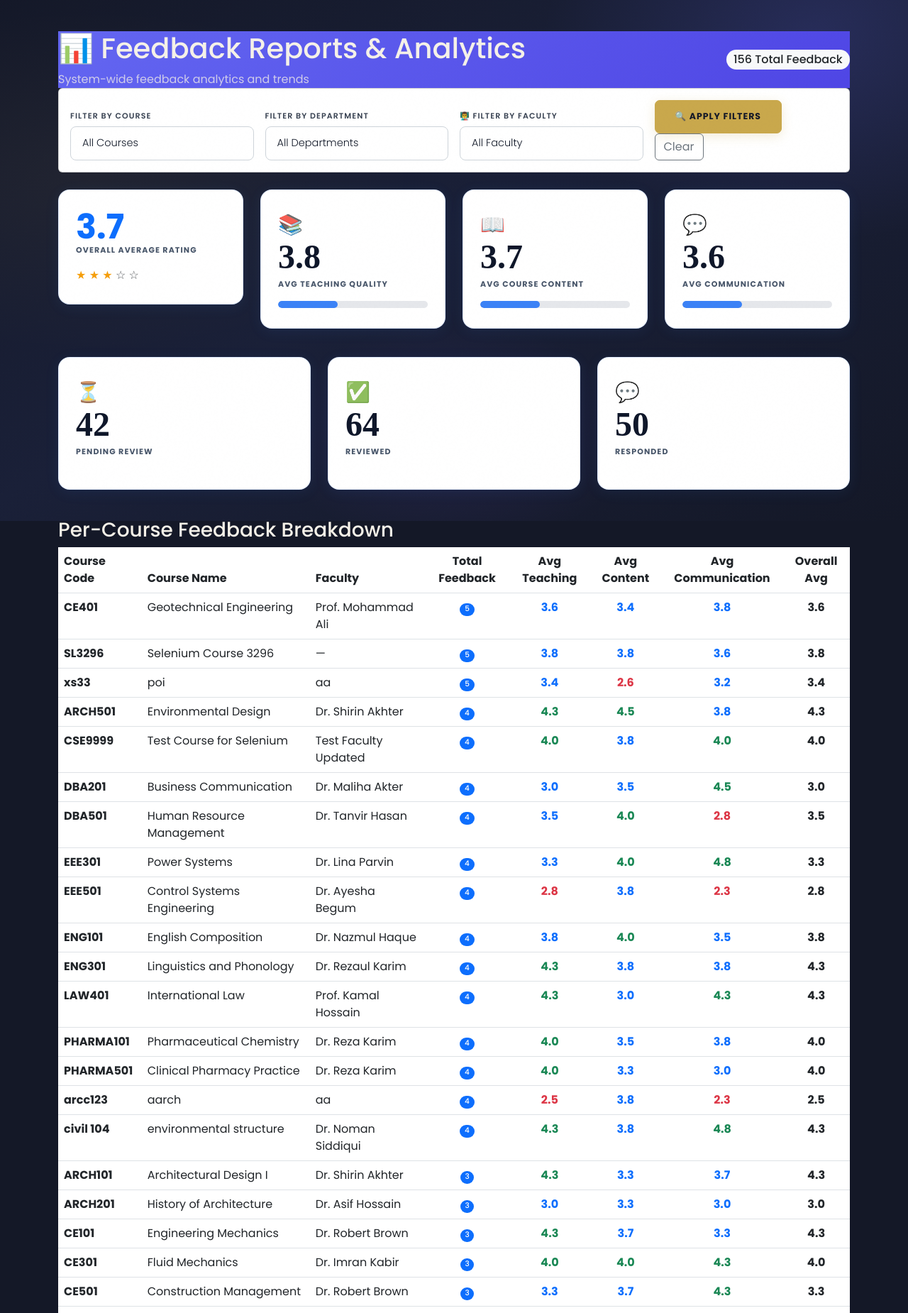
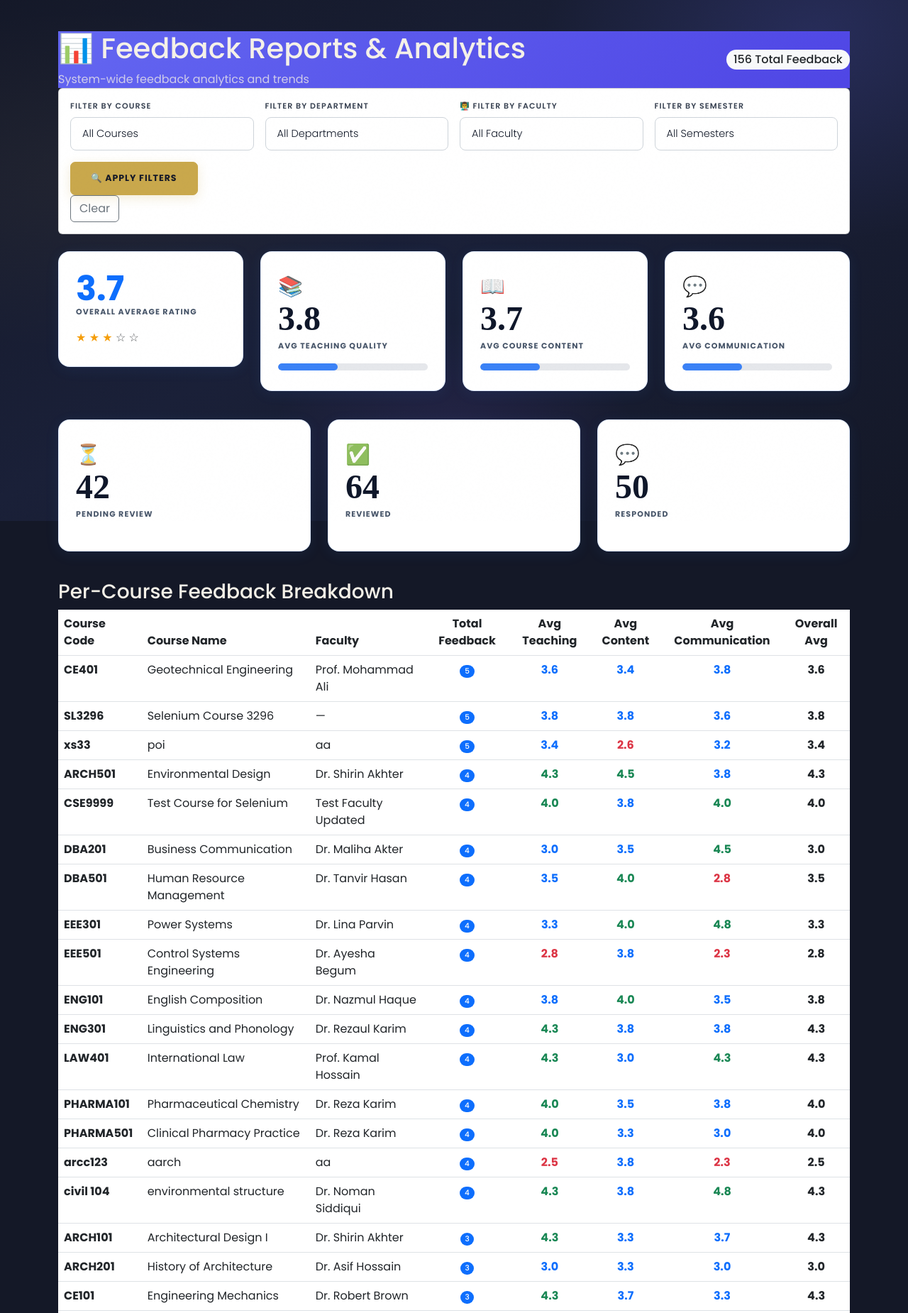
Before and after one commit to anjumaAlam/FeedbackFlow, a Django app: page /reports/feedback/ in a window 1280 px wide. Shown: the part 66-1916 px from the top of the page at 71% size. Run offline with Django 5.2, Linux system fonts and the light colour scheme; a user stored in the database is signed in; data comes from the database, SQL or seed files in the repository.

Commit message:
feat: Admin analytics (FR 7.1, 7.2), announcement system (OR 2.11), task list fixes

```diff
--- a/users/forms.py
+++ b/users/forms.py
@@ -1,7 +1,7 @@
 from django import forms
 from django.core.exceptions import ValidationError
 import re
-from .models import User
+from .models import User, Announcement
 
 DEPARTMENT_CHOICES = [
     ('', 'Select Department'),
@@ -444,3 +444,34 @@ class AdminStudentUpdateForm(forms.Form):
             'placeholder': 'Write the update message for the student...'
         })
     )
+
+
+class AnnouncementForm(forms.ModelForm):
+    TARGET_ROLE_CHOICES = [
+        ('', 'All (Everyone)'),
+        ('Student', 'Student'),
+        ('Faculty', 'Faculty'),
+        ('HOD', 'Head of Department'),
+        ('Staff', 'Staff'),
+        ('DAO', 'Dean of Administration Office'),
+        ('Admin', 'Administrator'),
+        ('Committee', 'Committee Member'),
+    ]
+
+    target_roles = forms.ChoiceField(
+        choices=TARGET_ROLE_CHOICES,
+        required=False,
+        widget=forms.Select(attrs={'class': 'form-select'}),
+        help_text='Select the specific role to target, or leave as All.'
+    )
+
+    class Meta:
+        model = Announcement
+        fields = ['title', 'content', 'priority', 'target_roles', 'is_active', 'expires_at']
+        widgets = {
+            'title': forms.TextInput(attrs={'class': 'form-control', 'placeholder': 'Announcement Title'}),
+            'content': forms.Textarea(attrs={'class': 'form-control', 'rows': 4, 'placeholder': 'Write announcement content here...'}),
+            'priority': forms.Select(attrs={'class': 'form-select'}),
+            'is_active': forms.CheckboxInput(attrs={'class': 'form-check-input'}),
+            'expires_at': forms.DateTimeInput(attrs={'class': 'form-control', 'type': 'datetime-local'}),
+        }
--- /dev/null
+++ b/users/management/__init__.py
@@ -0,0 +1 @@
+# management package init
--- /dev/null
+++ b/users/management/commands/__init__.py
@@ -0,0 +1 @@
+# commands package init
--- a/users/templates/users/feedback_reports.html
+++ b/users/templates/users/feedback_reports.html
@@ -93,6 +93,15 @@
                        {% endfor %}
                    </select>
                </div>
+                <div class="col-md-3">
+                    <label class="form-label fw-semibold text-dark">Filter by Semester</label>
+                    <select name="semester" class="form-select">
+                        <option value="">All Semesters</option>
+                        {% for sem in semesters %}
+                        <option value="{{ sem }}" {% if semester_filter == sem %}selected{% endif %}>{{ sem }}</option>
+                        {% endfor %}
+                    </select>
+                </div>
                <div class="col-md-3">
                    <button type="submit" class="btn btn-primary me-2">🔍 Apply Filters</button>
                    <a href="{% url 'feedback_reports' %}" class="btn btn-outline-secondary">Clear</a>
@@ -281,6 +290,55 @@
    </div>
    {% endif %}
 
+   <!-- Semester-wise Comparison (FR 7.2) -->
+   {% if semester_comparison %}
+   <div class="row mb-4">
+       <div class="col-12">
+           <h3 class="section-title">📊 Semester-wise Feedback Comparison</h3>
+           <div class="modern-table">
+               <table class="table table-hover mb-0">
+                   <thead>
+                   <tr>
+                       <th>Semester</th>
+                       <th class="text-center">Total Feedback</th>
+                       <th class="text-center">Avg Teaching</th>
+                       <th class="text-center">Avg Content</th>
+                       <th class="text-center">Avg Communication</th>
+                       <th class="text-center">Overall Avg</th>
+                   </tr>
+                   </thead>
+                   <tbody>
+                   {% for sem in semester_comparison %}
+                   <tr>
+                       <td><strong>{{ sem.course__semester }}</strong></td>
+                       <td class="text-center"><span class="badge bg-primary">{{ sem.count }}</span></td>
+                       <td class="text-center">
+                           <span class="{% if sem.avg_teaching >= 4 %}text-success{% elif sem.avg_teaching >= 3 %}text-primary{% else %}text-danger{% endif %} fw-bold">
+                               {{ sem.avg_teaching|floatformat:1 }}
+                           </span>
+                       </td>
+                       <td class="text-center">
+                           <span class="{% if sem.avg_content >= 4 %}text-success{% elif sem.avg_content >= 3 %}text-primary{% else %}text-danger{% endif %} fw-bold">
+                               {{ sem.avg_content|floatformat:1 }}
+                           </span>
+                       </td>
+                       <td class="text-center">
+                           <span class="{% if sem.avg_communication >= 4 %}text-success{% elif sem.avg_communication >= 3 %}text-primary{% else %}text-danger{% endif %} fw-bold">
+                               {{ sem.avg_communication|floatformat:1 }}
+                           </span>
+                       </td>
+                       <td class="text-center">
+                           <strong>{{ sem.avg_teaching|floatformat:1 }}</strong>
+                       </td>
+                   </tr>
+                   {% endfor %}
+                   </tbody>
+               </table>
+           </div>
+       </div>
+   </div>
+   {% endif %}
+
    {% else %}
    <!-- Empty State -->
    <div class="empty-state">
--- a/users/urls.py
+++ b/users/urls.py
@@ -43,6 +43,10 @@ urlpatterns = [
     path('dashboard/users/<int:user_id>/delete/',         views.admin_user_delete,        name='admin_user_delete'),
     path('dashboard/users/<int:user_id>/toggle-active/',  views.admin_user_toggle_active, name='admin_user_toggle_active'),
 
+    # ── Announcements (Admin) ─────────────────────────────────────────────
+    path('dashboard/announcements/', views.admin_announcement_list, name='admin_announcement_list'),
+    path('dashboard/announcements/add/', views.admin_announcement_add, name='admin_announcement_add'),
+    path('dashboard/announcements/<int:announcement_id>/delete/', views.admin_announcement_delete, name='admin_announcement_delete'),
     # ── Reports ───────────────────────────────────────────────────────────
     path('dashboard/feedback-reports/', views.feedback_reports, name='feedback_reports'),
     path('reports/feedback/',           views.feedback_reports, name='feedback_reports_alt'),
--- a/users/views.py
+++ b/users/views.py
@@ -1,7 +1,7 @@
 from django.shortcuts import render, redirect, get_object_or_404
 from django.contrib.auth import authenticate, login, logout
 from django.contrib import messages
-from django.contrib.auth.decorators import login_required
+from django.contrib.auth.decorators import login_required, user_passes_test
 from django.contrib.auth.tokens import default_token_generator
 from django.utils.http import urlsafe_base64_encode, urlsafe_base64_decode
 from django.utils.encoding import force_bytes, force_str
@@ -514,12 +514,13 @@ def hod_faculty_list(request):
 def feedback_reports(request):
     if request.user.role not in ['Admin', 'HOD']:
         return redirect('login')
-    dept_filter   = request.GET.get('department', '')
-    date_from     = request.GET.get('date_from', '')
-    date_to       = request.GET.get('date_to', '')
-    course_filter = request.GET.get('course', '')
+    dept_filter    = request.GET.get('department', '')
+    date_from      = request.GET.get('date_from', '')
+    date_to        = request.GET.get('date_to', '')
+    course_filter  = request.GET.get('course', '')
     faculty_filter = request.GET.get('faculty', '')
-    feedbacks     = Feedback.objects.all()
+    semester_filter = request.GET.get('semester', '')  # FR 7.2: semester filter
+    feedbacks      = Feedback.objects.all()
     if request.user.role == 'HOD':
         feedbacks = feedbacks.filter(course__department=request.user.department)
     if dept_filter:
@@ -532,6 +533,8 @@ def feedback_reports(request):
         feedbacks = feedbacks.filter(course_id=course_filter)
     if faculty_filter:
         feedbacks = feedbacks.filter(faculty_id=faculty_filter)
+    if semester_filter:
+        feedbacks = feedbacks.filter(course__semester=semester_filter)
     avg_ratings = feedbacks.aggregate(
         avg_teaching=Avg('teaching_rating'),
         avg_content=Avg('content_rating'),
@@ -554,24 +557,55 @@ def feedback_reports(request):
         'Reviewed':  feedbacks.filter(status='Reviewed').count(),
         'Responded': feedbacks.filter(status='Responded').count(),
     }
+
+    # FR 7.2: Semester-wise comparison data
+    all_fb = Feedback.objects.all()
+    if request.user.role == 'HOD':
+        all_fb = all_fb.filter(course__department=request.user.department)
+    semester_comparison = (
+        all_fb
+        .exclude(course__semester__isnull=True)
+        .exclude(course__semester='')
+        .values('course__semester')
+        .annotate(
+            count=Count('id'),
+            avg_teaching=Avg('teaching_rating'),
+            avg_content=Avg('content_rating'),
+            avg_communication=Avg('communication_rating'),
+        )
+        .order_by('course__semester')
+    )
+
+    # Available semesters for filter dropdown
+    semesters = (
+        Course.objects.exclude(semester__isnull=True)
+        .exclude(semester='')
+        .values_list('semester', flat=True)
+        .distinct()
+        .order_by('semester')
+    )
+
     context = {
-        'feedbacks':          feedbacks,
-        'course_stats':       course_stats,
-        'total_feedback':     feedbacks.count(),
-        'avg_teaching':       avg_teaching,
-        'avg_content':        avg_content,
-        'avg_communication':  avg_communication,
-        'overall_avg':        overall_avg,
-        'status_counts':      status_counts,
-        'dept_filter':        dept_filter,
-        'date_from':          date_from,
-        'date_to':            date_to,
-        'course_filter':      course_filter,
-        'faculty_filter':     faculty_filter,
-        'departments':        User.DEPARTMENT_CHOICES,
-        'department_choices': User.DEPARTMENT_CHOICES,
-        'courses':            (Course.objects.filter(department=request.user.department, is_active=True).order_by('course_code') if request.user.role == 'HOD' else Course.objects.filter(is_active=True).order_by('course_code')),
-        'faculty_list':       (User.objects.filter(role='Faculty', department=request.user.department) if request.user.role == 'HOD' else User.objects.filter(role='Faculty').order_by('full_name')),
+        'feedbacks':            feedbacks,
+        'course_stats':         course_stats,
+        'total_feedback':       feedbacks.count(),
+        'avg_teaching':         avg_teaching,
+        'avg_content':          avg_content,
+        'avg_communication':    avg_communication,
+        'overall_avg':          overall_avg,
+        'status_counts':        status_counts,
+        'dept_filter':          dept_filter,
+        'date_from':            date_from,
+        'date_to':              date_to,
+        'course_filter':        course_filter,
+        'faculty_filter':       faculty_filter,
+        'semester_filter':      semester_filter,
+        'departments':          User.DEPARTMENT_CHOICES,
+        'department_choices':   User.DEPARTMENT_CHOICES,
+        'courses':              (Course.objects.filter(department=request.user.department, is_active=True).order_by('course_code') if request.user.role == 'HOD' else Course.objects.filter(is_active=True).order_by('course_code')),
+        'faculty_list':         (User.objects.filter(role='Faculty', department=request.user.department) if request.user.role == 'HOD' else User.objects.filter(role='Faculty').order_by('full_name')),
+        'semesters':            semesters,
+        'semester_comparison':  semester_comparison,
     }
     return render(request, 'users/feedback_reports.html', context)
 
@@ -1208,9 +1242,15 @@ def task_list(request):
     tasks  = Task.objects.filter(student=request.user)
     daily  = tasks.filter(task_type='Daily')
     weekly = tasks.filter(task_type='Weekly')
+
+    total_tasks = tasks.count()
+    completed_tasks = tasks.filter(is_done=True).count()
+
     return render(request, 'users/task_list.html', {
         'daily':  daily,
         'weekly': weekly,
+        'total_tasks': total_tasks,
+        'completed_tasks': completed_tasks,
     })
 
 
@@ -1292,3 +1332,53 @@ def dao_dashboard(request):
         'staff_list':          staff_list,
     }
     return render(request, 'users/dao_dashboard.html', context)
+
+
+@login_required
+@user_passes_test(lambda u: u.role == 'Admin')
+def admin_announcement_list(request):
+    from .models import Announcement
+    announcements = Announcement.objects.all().order_by('-created_at')
+    context = {
+        'announcements': announcements,
+        'page_title': 'Announcements'
+    }
+    return render(request, 'users/admin_announcement_list.html', context)
+
+
+@login_required
+@user_passes_test(lambda u: u.role == 'Admin')
+def admin_announcement_add(request):
+    from .forms import AnnouncementForm
+    if request.method == 'POST':
+        form = AnnouncementForm(request.POST)
+        if form.is_valid():
+            announcement = form.save(commit=False)
+            announcement.created_by = request.user
+            announcement.save()
+            messages.success(request, 'Announcement created successfully.')
+            return redirect('admin_announcement_list')
+    else:
+        form = AnnouncementForm()
+    context = {
+        'form': form,
+        'page_title': 'Add Announcement'
+    }
+    return render(request, 'users/admin_announcement_form.html', context)
+
+
+@login_required
+@user_passes_test(lambda u: u.role == 'Admin')
+def admin_announcement_delete(request, announcement_id):
+    from .models import Announcement
+    announcement = get_object_or_404(Announcement, id=announcement_id)
+    if request.method == 'POST':
+        title = announcement.title
+        announcement.delete()
+        messages.success(request, f'Announcement "{title}" deleted.')
+        return redirect('admin_announcement_list')
+    context = {
+        'announcement': announcement,
+        'page_title': 'Delete Announcement'
+    }
+    return render(request, 'users/admin_announcement_delete.html', context)
```
Also changed, not shown: users/management/commands/backup_db.py (added, +107 -0 lines), users/templates/users/admin_announcement_delete.html (added, +21 -0 lines), users/templates/users/admin_announcement_form.html (added, +39 -0 lines), users/templates/users/admin_announcement_list.html (added, +74 -0 lines), users/templates/users/admin_dashboard.html (+8 -0 lines), users/templates/users/task_list.html (+2 -8 lines).
